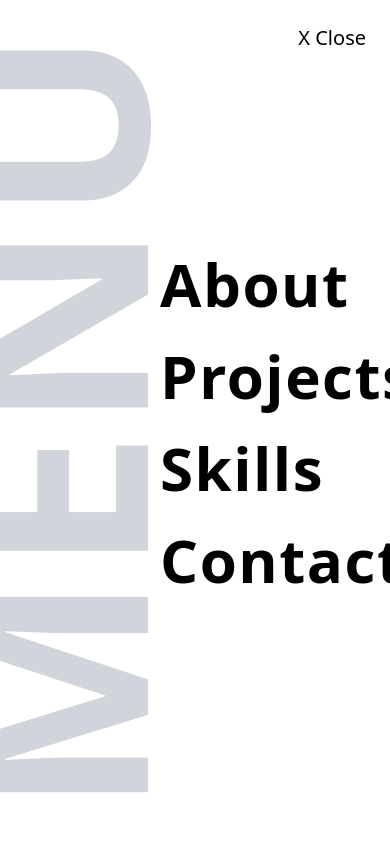
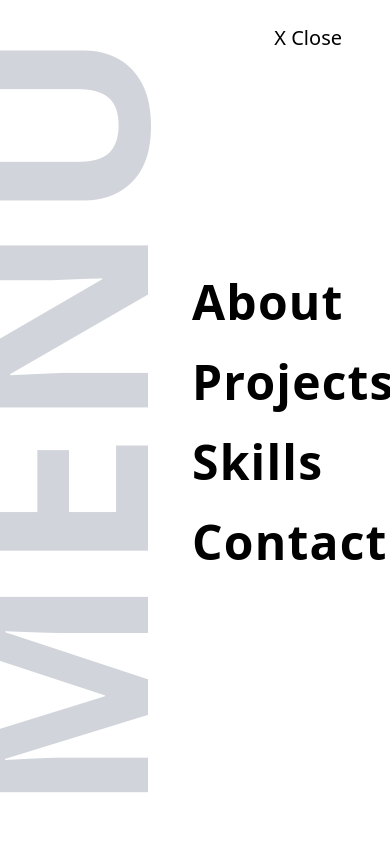
Before and after one commit to MostafaGhazall/My-Portfolio, a React (Vite) app: page / in a window 390 px wide. Both pictures are taken after a click on the button "Toggle mobile menu". Shown: the top 844 px of the page. Built offline with nearby package versions, Linux system fonts and the light colour scheme; a web font is replaced by a local one.

Commit message:
adjusted mobile dropdown

```diff
--- a/src/components/Navbar.tsx
+++ b/src/components/Navbar.tsx
@@ -82,7 +82,7 @@ const Navbar: React.FC = () => {
 
         {/* Mobile Menu Button */}
         <button
-          className="md:hidden"
+          className="md:hidden mr-5"
           onClick={toggleMobileNav}
           aria-label="Toggle mobile menu"
         >
@@ -120,7 +120,7 @@ const Navbar: React.FC = () => {
 
             {/* Close Button pinned top-right */}
             <button
-              className="absolute top-6 right-6 text-xl"
+              className="absolute top-6 right-12 text-xl"
               onClick={closeMobileNav}
             >
               X Close
@@ -131,8 +131,8 @@ const Navbar: React.FC = () => {
               className="
                 flex flex-col items-start justify-center
                 w-3/4 space-y-8
-                text-6xl font-bold tracking-wide
-                pl-40
+                text-5xl font-bold tracking-wide
+                pl-48
               "
             >
               {["About", "Projects", "Skills", "Contact"].map((link) => (
```
